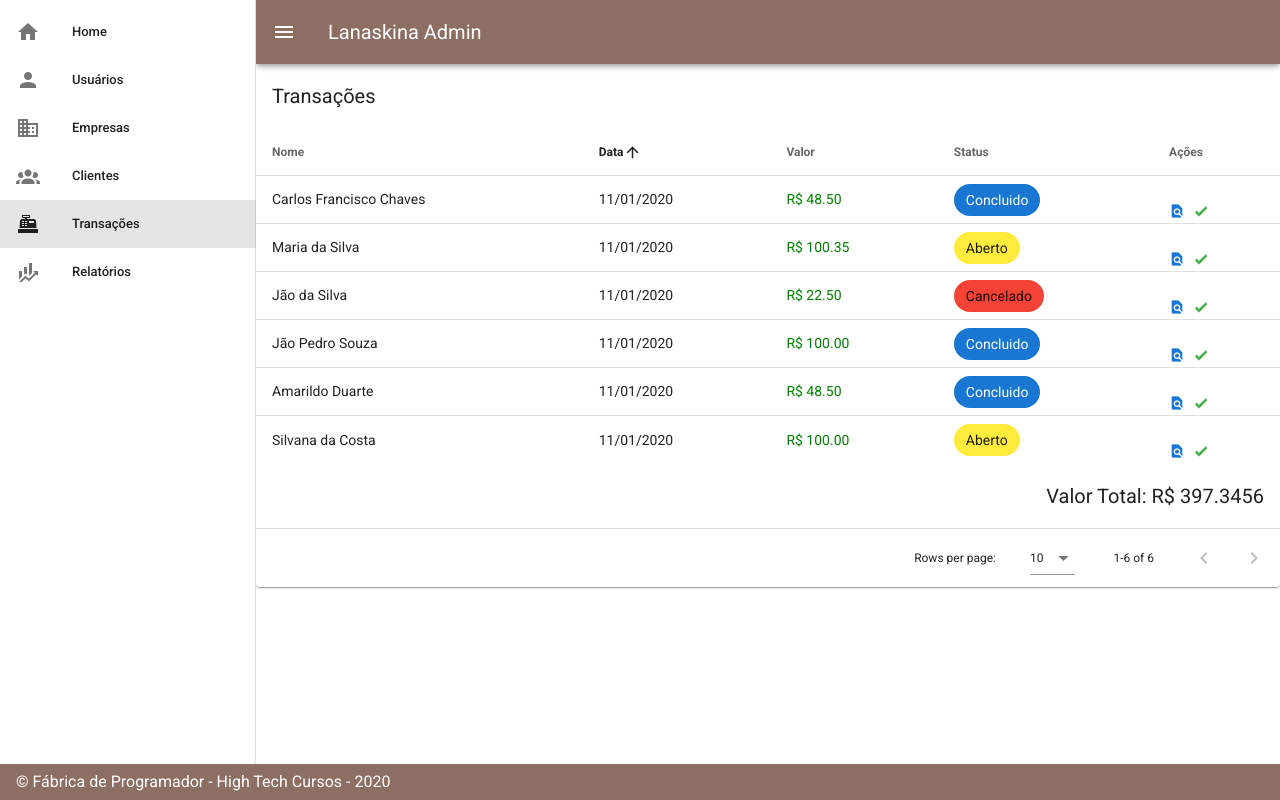
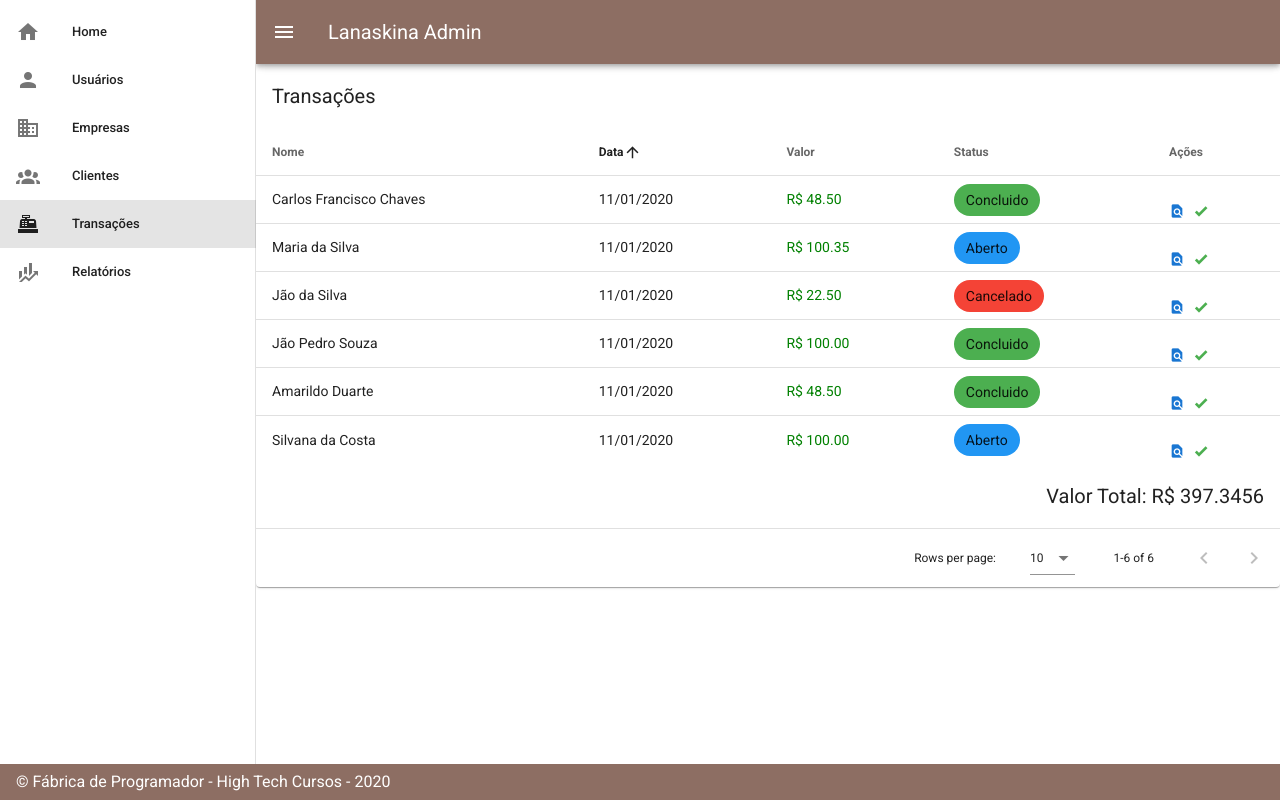
Before and after one commit to fabricadeprogramador/t29-lanaskina-admin, a Vue app: page /#/transacoes in a window 1280 px wide. Built offline with nearby package versions, Linux system fonts and the light colour scheme.

Commit message:
CORREÇÂO - Transação: ajuste de cor no status...

```diff
--- a/src/views/Transacoes.vue
+++ b/src/views/Transacoes.vue
@@ -17,9 +17,9 @@
       </template>
 
       <template v-slot:item.status="{ item }">
-        <v-chip v-if="item.status =='Concluido' " color="primary">{{item.status}}</v-chip>
-        <v-chip v-else-if="item.status =='Aberto' " color="yellow">{{item.status}}</v-chip>
-        <v-chip v-else color="red">{{item.status}}</v-chip>
+        <v-chip v-if="item.status =='Concluido' " color="green">{{item.status}}</v-chip>
+        <v-chip v-else-if="item.status =='Aberto' " color="blue">{{item.status}}</v-chip>
+        <v-chip v-else color="red" >{{item.status}}</v-chip>
       </template>
       <!-- Início abertura/fechamento Dialog e ativar/inativar clientes -->
       <template v-slot:item.acoes="{ item }">
```
